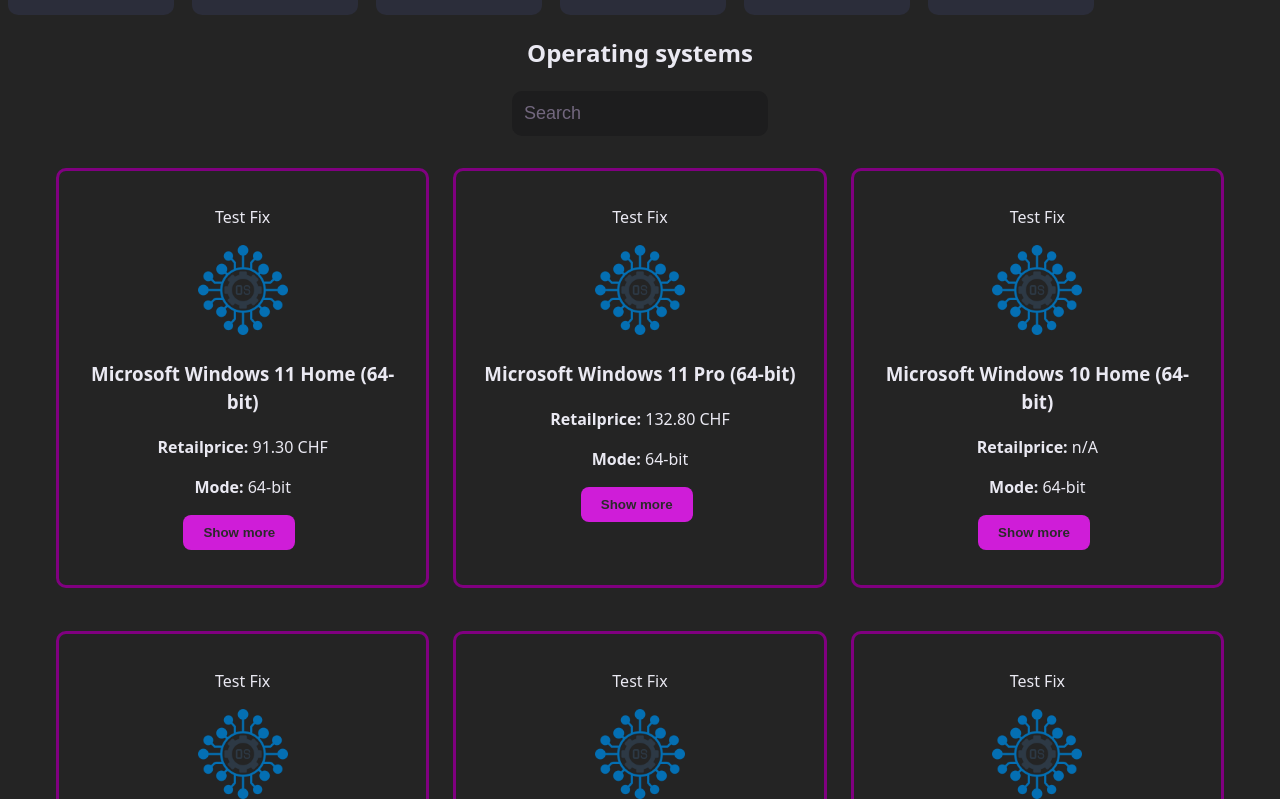
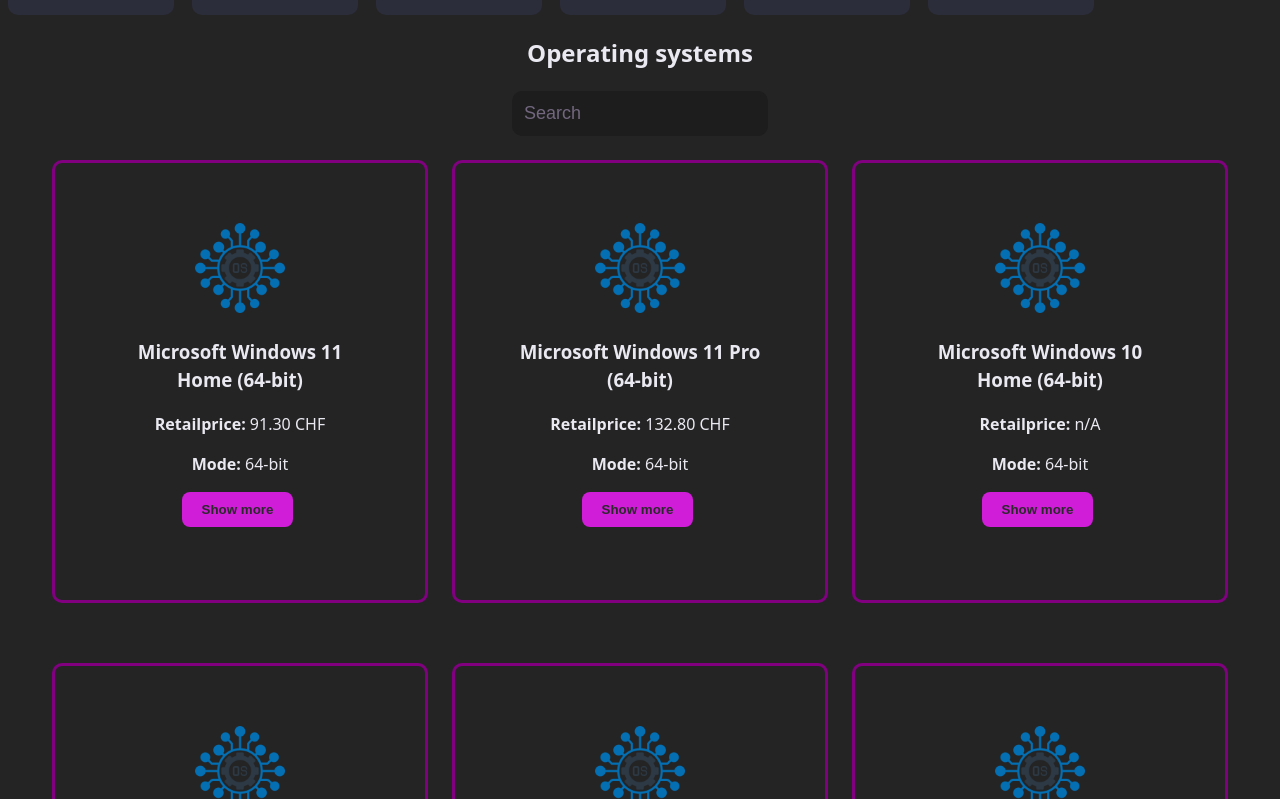
Before and after one commit to MusicToGetCodedOn/PCMatch, a React (Vite) app in the folder PCMatch/: page /products in a window 1280 px wide. Shown: the part 501-1300 px from the top of the page. Built offline with nearby package versions, Linux system fonts and the light colour scheme.

Commit message:
Grid Dubmit Design

```diff
--- a/PCMatch/src/components/BuildForm.jsx
+++ b/PCMatch/src/components/BuildForm.jsx
@@ -90,14 +90,15 @@
             <div>
               <h2 style={{ padding: "1rem" }}>Summary</h2>
 
-              <div className={styles.Card} style={{ maxWidth: "800px", margin: "0 auto" }}>
+              <div className={styles.SubmittedCard}>
                 {steps && steps.map((step, index) => (
-                  <div key={step.id} style={{ marginBottom: "1rem" }}>
+                  <div key={step.id}>
                     <strong>{step.label}:</strong> {formData[step.id] || <em>Skipped</em>}
-                    <div>
-                      <button onClick={() => handleEdit(index)} className={styles.showMoreBtn} style={{ marginTop: "0.5rem" }}>
+                    <button onClick={() => handleEdit(index)} className={styles.showMoreBtn} style={{ marginTop: "0.5rem" }}>
                         Edit
                       </button>
+                    <div>
+
                     </div>
                   </div>
                 ))}
--- a/PCMatch/src/components/Buildsummary.module.css
+++ b/PCMatch/src/components/Buildsummary.module.css
@@ -1,8 +1,10 @@
 .Grid {
-    display: grid;
-    gap: 1.5rem;
+    display: flex;
+    justify-content: space-around;
+    flex-wrap: wrap;
+    /* gap: 1.5rem;
     grid-template-columns: repeat(3, 1fr);
-    padding: 2rem 1rem;
+    padding: 2rem 1rem; */
   }
 .Card{
     border: purple, solid;
@@ -11,6 +13,15 @@
     margin-bottom: 5%;
     padding: 5%;
     transition: .4S;
+
+}
+.SubmittedCard{
+  border: purple, solid;
+
+  border-radius: 10px;
+  margin-bottom: 5%;
+  padding: 5%;
+  transition: .4S;
 
 }
 
@@ -26,6 +37,7 @@
   cursor: pointer;
   margin-top: 1rem;
   transition: .4s;
+
 }
 
 .loadMoreBtn:hover {
@@ -42,6 +54,7 @@
   cursor: pointer;
   margin-top: 1rem;
   transition: .4s;
+  margin-left: 2%;
 }
 
 .showMoreBtn:hover {
--- a/PCMatch/src/components/Card.module.css
+++ b/PCMatch/src/components/Card.module.css
@@ -1,12 +1,16 @@
 .Grid {
-    display: grid;
+    /* display: grid;
     gap: 1.5rem;
     grid-template-columns: repeat(3, 1fr);
-    padding: 2rem 1rem;
+    padding: 2rem 1rem; */
+    display: flex;
+    justify-content: space-around;
+    flex-wrap: wrap;
   }
 .Card{
     border: purple, solid;
-
+    width: 20%;
+    min-width: 250px;
     border-radius: 10px;
     margin-bottom: 5%;
     padding: 5%;
--- a/PCMatch/src/components/OsCard.jsx
+++ b/PCMatch/src/components/OsCard.jsx
@@ -31,7 +31,7 @@
   );
   return (
     <div>
-      <h2>Operating systems</h2>
+      <h2 id='os'>Operating systems</h2>
 
       <SearchBar searchQuery={searchQuery} setSearchQuery={setSearchQuery} />
 
@@ -66,7 +66,6 @@
 
   return (
     <article className={styles.Card} onClick={() => handleNext(data)}>
-      <p>Test Fix</p>
       <img src={os} />
       <h3>{data.name}</h3>
       <p><strong>Retailprice: </strong>{' '}
--- a/PCMatch/src/components/SearchBar.module.css
+++ b/PCMatch/src/components/SearchBar.module.css
@@ -10,6 +10,7 @@
 padding-bottom: 1%;
 color: var(--color-text-light);
 transition: .4s;
+margin-bottom: 2%;
 }
 
 .SearchBar:focus{
--- a/PCMatch/src/components/VideoCardCard.jsx
+++ b/PCMatch/src/components/VideoCardCard.jsx
@@ -3,8 +3,8 @@
 import styles from './Card.module.css';
 import Button from './Button';
 import SearchBar from './SearchBar';
+
 import videocard from '../assets/videocard.png';
-
 export default function GpuCard({handleNext}) {
   const [visibleCards, setVisibleCards] = useState(12);
   const [searchQuery, setSearchQuery] = useState("");
@@ -33,7 +33,7 @@
 
   return (
     <div>
-      <h2 id="Gpu's">Graphics Cards</h2>
+      <h2 id="gpu's">Graphics Cards</h2>
 
       <SearchBar searchQuery={searchQuery} setSearchQuery={setSearchQuery} />
 
--- a/PCMatch/src/routes/BuilderRoute.jsx
+++ b/PCMatch/src/routes/BuilderRoute.jsx
@@ -2,7 +2,6 @@
 
 export default function BuilderRoute(){
     return <main>
-        <form action="text">Form</form>
         <BuildForm />
     </main>
 }
```
